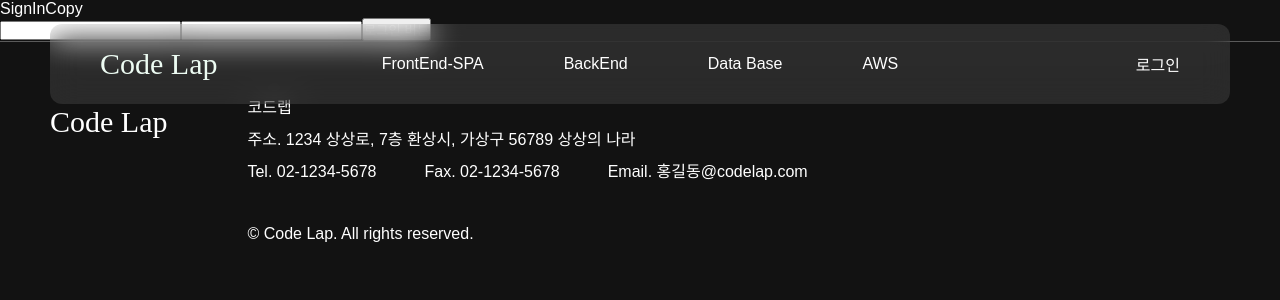
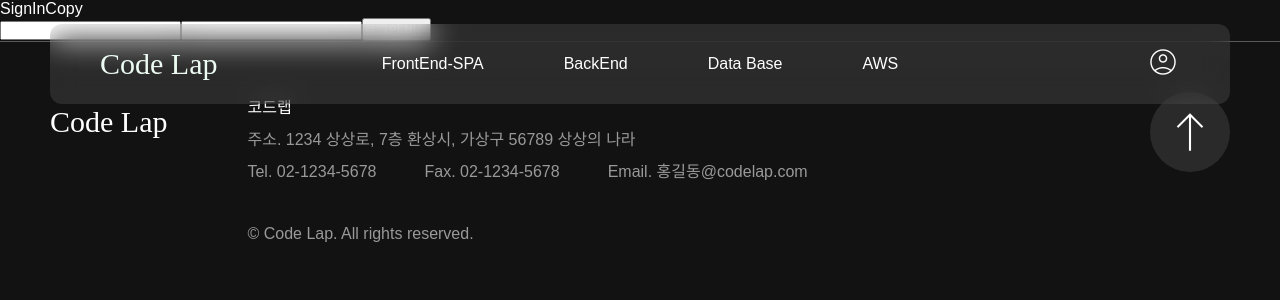
Before and after one commit to Song-pro-taegeun/PJ_LMS, a React (Create React App) app in the folder pj-lms-front/: page /signInCopy in a window 1280 px wide. Shown: the top 300 px of the page. Built offline with nearby package versions, Linux system fonts and the light colour scheme; a web font is replaced by a local one.

Commit message:
header / footer 퍼블리싱 수정

```diff
--- a/pj-lms-front/src/component/main/Footer.jsx
+++ b/pj-lms-front/src/component/main/Footer.jsx
@@ -16,6 +16,10 @@ export default function Footer() {
             </ul>
             <p>© Code Lap. All rights reserved.</p>
           </div>
+
+          <div className="top_btn">
+            <span className="material-symbols-outlined ">north</span>
+          </div>
         </div>
       </div>
     </>
--- a/pj-lms-front/src/component/main/Header.jsx
+++ b/pj-lms-front/src/component/main/Header.jsx
@@ -23,6 +23,7 @@ export default function Header() {
                   {data.title}
                 </span>
 
+                <div>
                   {hoverMenu === data && (
                     <ul>
                       {hoverMenu?.child.map((subData, subIndex) => (
@@ -40,6 +41,7 @@ export default function Header() {
                       ))}
                     </ul>
                   )}
+                </div>
               </li>
             ))}
           </ul>
@@ -51,58 +53,13 @@ export default function Header() {
               }}
             />
           )}
-
-          {/* <ul className="menu">
-            <li>
-              <span>MENU1</span>
+          <Link to="/signIn" className="login">
+            <span className="material-symbols-outlined">account_circle</span>
             <ul>
-                <li>
-                  <span>MENU1</span>
-                </li>
-                <li>
-                  <span>MENU1</span>
-                </li>
-                <li>
-                  <span>MENU1</span>
-                </li>
+              <li>로그인</li>
+              <li>마이페이지</li>
             </ul>
-            </li>
-            <li>
-              <span>MENU2</span>
-              <ul>
-                <li>
-                  <span>MENU1</span>
-                </li>
-                <li>
-                  <span>MENU1</span>
-                </li>
-                <li>
-                  <span>MENU1</span>
-                </li>
-              </ul>
-            </li>
-            <li>
-              <span>MENU3</span>
-              <ul>
-                <li>
-                  <span>MENU1</span>
-                </li>
-                <li>
-                  <span>MENU1</span>
-                </li>
-                <li>
-                  <span>MENU1</span>
-                </li>
-              </ul>
-            </li>
-            <li>
-              <span>MENU4</span>
-            </li>
-          </ul> */}
-          <Link to="/signIn" className="login">
-            <div>로그인</div>
           </Link>
-          {/* <div className="menu_bg" /> */}
         </div>
       </div>
     </>
--- a/pj-lms-front/src/css/home.css
+++ b/pj-lms-front/src/css/home.css
@@ -10,11 +10,11 @@
 * {
   padding: 0;
   margin: 0;
-  position: relative;
   list-style-type: none;
   box-sizing: border-box;
   font-family: "SUIT", sans-serif;
   color: #fff;
+  word-break: keep-all;
 }
 
 body {
@@ -37,6 +37,8 @@ a {
 
 .logo {
   font-family: "EF_MACHO";
+  position: relative;
+  z-index: 3;
 }
 
 .title {
@@ -112,6 +114,7 @@ a {
 
 .header .wrap {
   max-width: 100%;
+  width: 100%;
   backdrop-filter: blur(15px);
   background: rgba(255, 255, 255, 0.1);
   display: flex;
@@ -125,6 +128,7 @@ a {
 .header .logo {
   font-size: 30px;
   animation: logo 5s ease-in-out infinite;
+  z-index: 3;
 }
 
 @keyframes logo {
@@ -157,6 +161,8 @@ a {
   left: 50%;
   top: 50%;
   transform: translate(-50%, -50%);
+  width: 100%;
+  z-index: 1;
 }
 
 .header .menu > li {
@@ -172,24 +178,27 @@ a {
   color: #0cd95d;
 }
 
-.header .menu ul {
+.header .menu div {
   /* display: none; */
   list-style: none;
   position: absolute;
   top: 113%;
   height: 80px;
-  left: 0;
+  left: 50%;
+  transform: translateX(-50%);
+}
 
+.header .menu div ul {
   display: flex;
   align-items: center;
-  justify-self: center;
+  justify-content: start;
+  height: 77px;
 }
 
 .header .menu ul li {
   padding: 0 2.5em;
-  display: flex;
-  align-items: center;
   cursor: pointer;
+  position: relative;
 }
 
 .header .menu ul li:hover {
@@ -216,13 +225,46 @@ a {
   display: none;
 }
 
-a.login {
+.login {
   padding-left: 2em;
   transition: 0.5s;
+  position: relative;
+  z-index: 3;
+  padding: 0;
 }
 
-a.login:hover {
-  color: #0cd95d;
+.login:hover ul {
+  display: block;
+}
+
+.login span {
+  font-size: 34px;
+}
+
+.login ul {
+  position: absolute;
+  text-align: center;
+  padding: 20px;
+  background: #fff;
+  color: #212121;
+  border-radius: 12px;
+  left: 50%;
+  transform: translateX(-50%);
+  display: none;
+}
+
+.login ul li {
+  color: #121212;
+  font-size: 14px;
+  margin-bottom: 10px;
+}
+
+.login ul li:last-child {
+  margin-bottom: 0;
+}
+
+.login ul li:hover {
+  text-decoration: underline;
 }
 
 .menu_bg {
@@ -255,11 +297,16 @@ a.login:hover {
   justify-content: start;
   gap: 5em;
   line-height: 2;
+  position: relative;
 }
 
 .footer .logo {
   font-size: 30px;
   color: white;
+}
+
+.footer .info li {
+  color: #999;
 }
 
 .footer .info span {
@@ -274,6 +321,32 @@ a.login:hover {
 .footer .info p {
   margin-top: 30px;
   display: block;
+  color: #999;
+}
+
+.footer .top_btn {
+  position: absolute;
+  right: 0;
+  top: 0;
+  border-radius: 80px;
+  background: rgba(255, 255, 255, 0.1);
+  padding: 10px;
+  width: 80px;
+  height: 80px;
+  display: flex;
+  align-items: center;
+  justify-content: center;
+}
+
+.footer .top_btn span {
+  font-size: 50px;
+  bottom: 0;
+  position: relative;
+  transition: 0.5s;
+}
+
+.footer .top_btn:hover span {
+  bottom: 10px;
 }
 
 /**로그인**/
```
Lines whose indentation alone changed are shown as unchanged.
